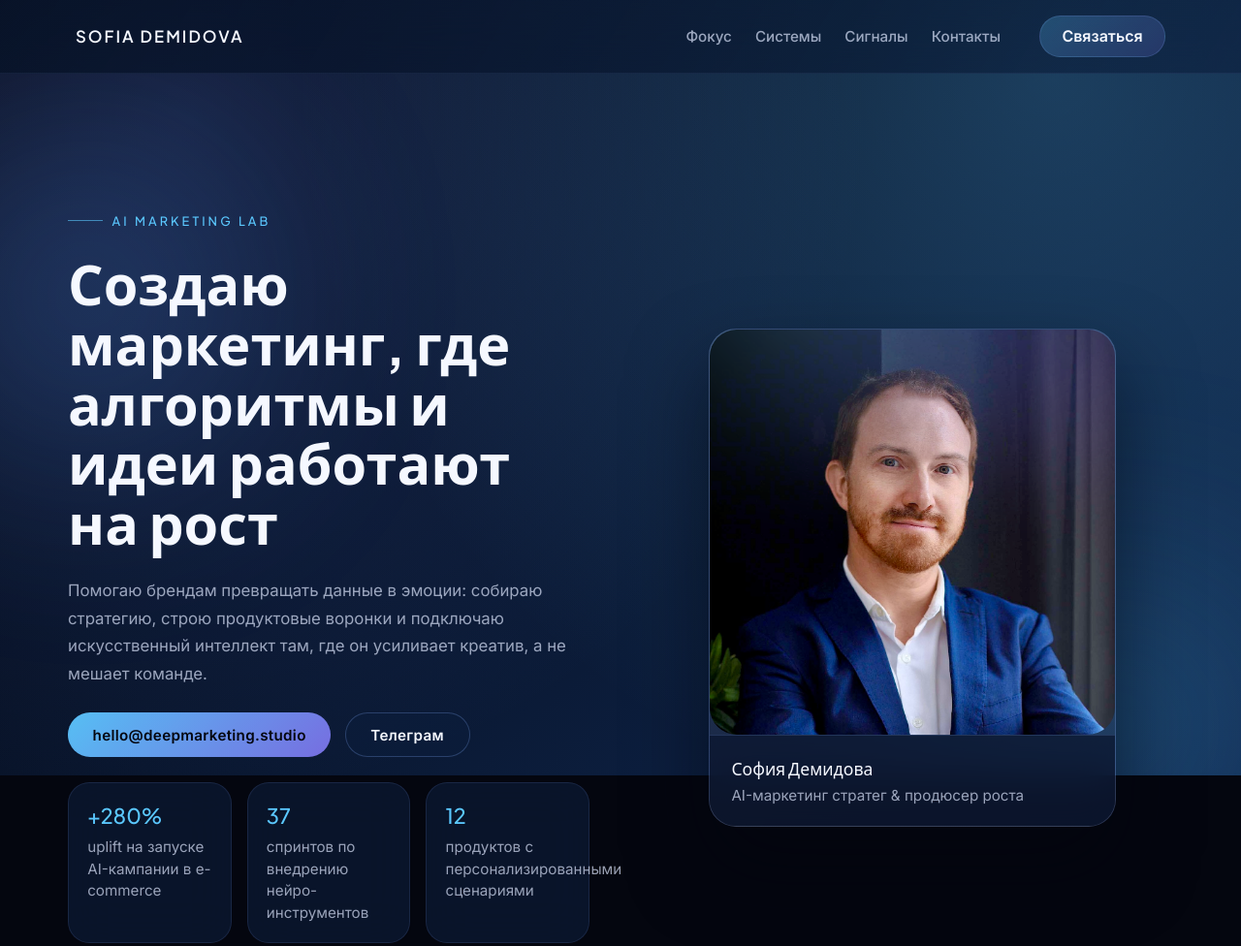
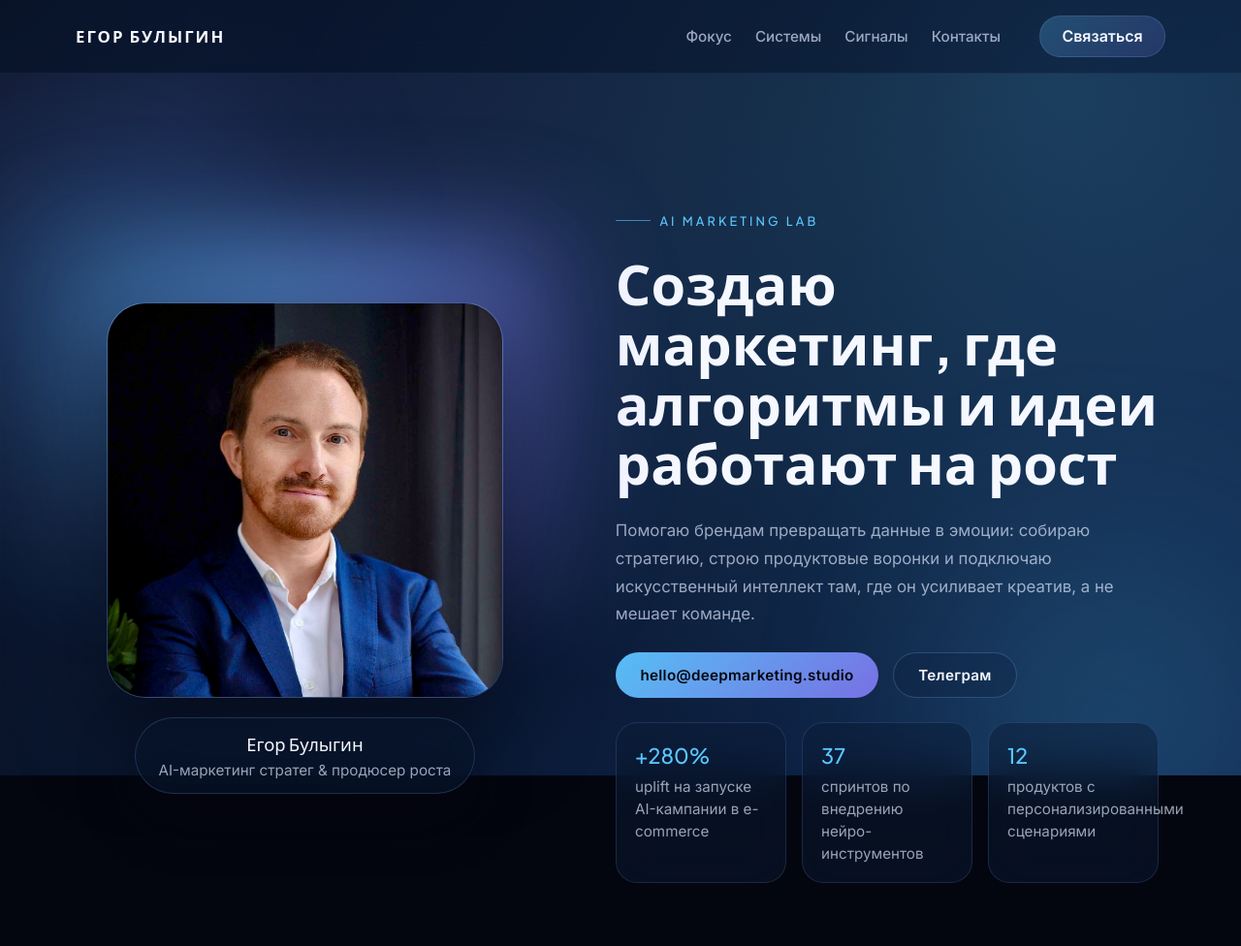
Before and after one commit to egormob/deepmarketing, a plain HTML site: page index.html in a window 1280 px wide. Shown: the top 976 px of the page at 97% size. Drawn offline with Linux system fonts and the light colour scheme.

Commit message:
feat: highlight Egor Bulygin portrait in hero

```diff
--- a/index.html
+++ b/index.html
@@ -3,7 +3,7 @@
 <head>
   <meta charset="UTF-8" />
   <meta name="viewport" content="width=device-width, initial-scale=1.0" />
-  <title>София Демидова — AI-маркетинг стратег</title>
+  <title>Егор Булыгин — AI-маркетинг стратег</title>
   <link rel="preconnect" href="https://fonts.googleapis.com">
   <link rel="preconnect" href="https://fonts.gstatic.com" crossorigin>
   <link
@@ -21,7 +21,7 @@
 
   <header class="site-header">
     <div class="container site-header__inner">
-      <a class="brand" href="#top">Sofia Demidova</a>
+      <a class="brand" href="#top">Егор Булыгин</a>
       <button class="nav-toggle" type="button" aria-expanded="false" aria-controls="site-nav">
         <span>Меню</span>
       </button>
@@ -38,6 +38,14 @@
   <main>
     <section class="hero">
       <div class="container hero__inner">
+        <figure class="hero__portrait">
+          <div class="hero__portrait-glow" aria-hidden="true"></div>
+          <img class="hero__portrait-image" src="public/img/hero-portrait.jpg" alt="Портрет Егора Булыгина" loading="lazy">
+          <figcaption>
+            <span>Егор Булыгин</span>
+            AI-маркетинг стратег &amp; продюсер роста
+          </figcaption>
+        </figure>
         <div class="hero__content">
           <span class="hero__eyebrow">AI marketing lab</span>
           <h1>Создаю маркетинг, где алгоритмы и идеи работают на рост</h1>
@@ -62,16 +70,6 @@
             </li>
           </ul>
         </div>
-        <figure class="hero__portrait">
-          <div class="portrait-card">
-            <div class="portrait-card__glow"></div>
-            <img src="public/img/hero-portrait.jpg" alt="Портрет Софии Демидовой" loading="lazy">
-            <figcaption>
-              <span>София Демидова</span>
-              AI-маркетинг стратег &amp; продюсер роста
-            </figcaption>
-          </div>
-        </figure>
       </div>
     </section>
 
@@ -204,7 +202,7 @@
 
   <footer class="site-footer">
     <div class="container site-footer__inner">
-      <p>© 2024 София Демидова. Deep marketing systems &amp; AI strategy.</p>
+      <p>© 2024 Егор Булыгин. Deep marketing systems &amp; AI strategy.</p>
       <div class="site-footer__links">
         <a href="https://t.me/deepmarketing" target="_blank" rel="noreferrer">Telegram</a>
         <a href="mailto:hello@deepmarketing.studio">Email</a>
--- a/styles.css
+++ b/styles.css
@@ -192,14 +192,17 @@ main {
 
 .hero__inner {
   display: grid;
-  gap: clamp(2.5rem, 5vw, 4.5rem);
-  grid-template-columns: repeat(auto-fit, minmax(280px, 1fr));
+  gap: clamp(2.5rem, 6vw, 4.75rem);
+  grid-template-columns: minmax(280px, 1fr);
   align-items: center;
+  justify-items: center;
 }
 
 .hero__content {
   display: grid;
   gap: 1.6rem;
+  max-width: 560px;
+  text-align: center;
 }
 
 .hero__eyebrow {
@@ -244,6 +247,7 @@ h1 {
   display: flex;
   flex-wrap: wrap;
   gap: 0.9rem;
+  justify-content: center;
 }
 
 .btn {
@@ -289,13 +293,14 @@ h1 {
   display: grid;
   gap: 1rem;
   grid-template-columns: repeat(auto-fit, minmax(160px, 1fr));
+  justify-items: center;
 }
 
 .hero__metrics li {
   padding: 1.1rem 1.2rem;
   border-radius: var(--radius-md);
-  background: var(--glass);
-  border: 1px solid rgba(136, 175, 255, 0.12);
+  background: rgba(12, 28, 56, 0.48);
+  border: 1px solid rgba(136, 175, 255, 0.16);
   color: var(--text-muted);
   font-size: 0.95rem;
   line-height: 1.5;
@@ -311,52 +316,65 @@ h1 {
 }
 
 .hero__portrait {
-  display: flex;
-  justify-content: center;
+  position: relative;
+  display: grid;
+  gap: 1.2rem;
+  justify-items: center;
+  isolation: isolate;
 }
 
-.portrait-card {
-  position: relative;
-  border-radius: var(--radius-lg);
-  overflow: hidden;
-  background: linear-gradient(160deg, rgba(255, 255, 255, 0.12), rgba(30, 40, 70, 0.4));
-  border: 1px solid rgba(136, 175, 255, 0.22);
-  box-shadow: 0 40px 80px rgba(4, 6, 15, 0.55);
-  max-width: min(420px, 90vw);
+.hero__portrait::after {
+  content: "";
+  position: absolute;
+  inset: -18% -22% auto;
+  height: 88%;
+  background: radial-gradient(circle at 30% 20%, rgba(91, 200, 255, 0.25), transparent 70%),
+    radial-gradient(circle at 70% 30%, rgba(138, 125, 255, 0.32), transparent 72%);
+  filter: blur(55px);
+  opacity: 0.9;
+  z-index: -2;
 }
 
-.portrait-card__glow {
+.hero__portrait-glow {
   position: absolute;
-  inset: -40% -20% auto;
-  height: 70%;
-  background: radial-gradient(circle at 35% 20%, rgba(91, 200, 255, 0.35), transparent 70%),
-    radial-gradient(circle at 70% 30%, rgba(138, 125, 255, 0.4), transparent 75%);
+  inset: -12% -10% auto;
+  height: 75%;
+  background: radial-gradient(circle at 45% 20%, rgba(91, 200, 255, 0.35), transparent 68%),
+    radial-gradient(circle at 70% 35%, rgba(138, 125, 255, 0.4), transparent 75%);
   filter: blur(40px);
-  opacity: 0.85;
+  opacity: 0.8;
+  z-index: -1;
   pointer-events: none;
 }
 
-.portrait-card img {
-  width: 100%;
-  height: auto;
-  display: block;
+.hero__portrait-image {
+  width: min(420px, 82vw);
+  border-radius: calc(var(--radius-lg) + 12px);
+  border: 1px solid rgba(136, 175, 255, 0.24);
+  background: linear-gradient(160deg, rgba(255, 255, 255, 0.1), rgba(18, 32, 58, 0.4));
+  box-shadow: 0 40px 90px rgba(4, 6, 15, 0.58);
 }
 
-.portrait-card figcaption {
-  padding: 1.4rem;
+.hero__portrait figcaption {
+  display: inline-flex;
+  flex-direction: column;
+  align-items: center;
+  gap: 0.3rem;
+  padding: 0.9rem 1.5rem;
+  border-radius: 999px;
+  background: rgba(8, 20, 42, 0.6);
+  border: 1px solid rgba(136, 175, 255, 0.2);
   backdrop-filter: blur(18px);
-  background: rgba(10, 22, 46, 0.72);
-  border-top: 1px solid rgba(136, 175, 255, 0.18);
+  box-shadow: 0 20px 60px rgba(4, 6, 15, 0.45);
   font-size: 0.95rem;
   color: var(--text-muted);
+  text-align: center;
 }
 
-.portrait-card figcaption span {
-  display: block;
+.hero__portrait figcaption span {
   font-family: var(--font-display);
-  font-size: 1.1rem;
+  font-size: 1.15rem;
   color: var(--text-primary);
-  margin-bottom: 0.35rem;
 }
 
 .section {
@@ -580,6 +598,30 @@ h1 {
   font-size: 0.9rem;
 }
 
+@media (min-width: 900px) {
+  .hero__inner {
+    grid-template-columns: minmax(320px, 0.85fr) minmax(360px, 1fr);
+    justify-items: stretch;
+  }
+
+  .hero__portrait {
+    justify-self: end;
+  }
+
+  .hero__content {
+    text-align: left;
+    justify-self: start;
+  }
+
+  .hero__actions {
+    justify-content: flex-start;
+  }
+
+  .hero__metrics {
+    justify-items: stretch;
+  }
+}
+
 @media (max-width: 960px) {
   .site-nav {
     position: fixed;
```
